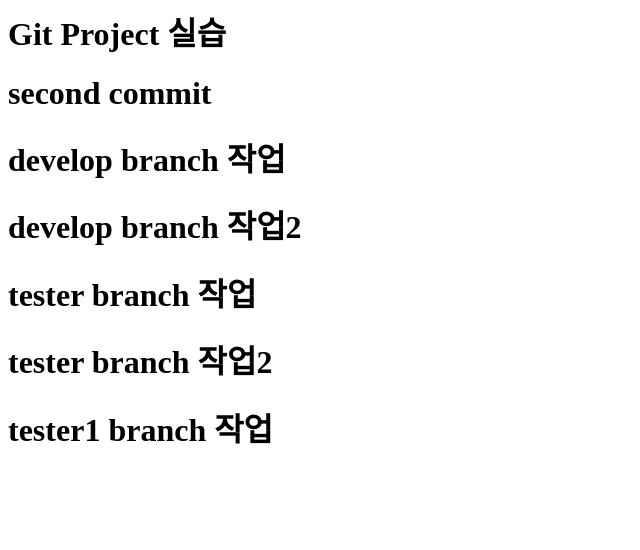
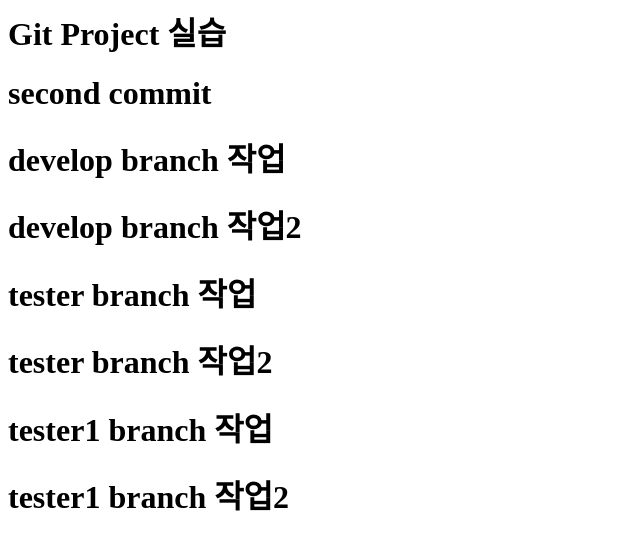
Before and after one commit to se48211/oss2, a plain HTML site: page index.html in a window 1280 px wide. Shown: the whole page, without its empty margins (0-640 px from the left). Drawn offline with Linux system fonts and the light colour scheme.

Commit message:
tester1 commit2

```diff
--- a/index.html
+++ b/index.html
@@ -9,5 +9,6 @@
         <h1>tester branch 작업</h1>
         <h1>tester branch 작업2</h1>
         <h1>tester1 branch 작업</h1>
+        <h1>tester1 branch 작업2</h1>
     </body>
 </html>
```
